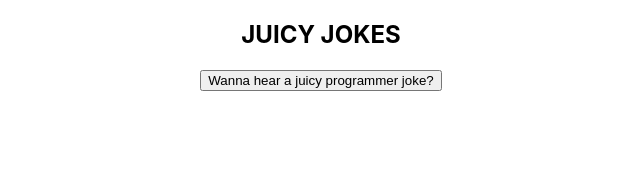
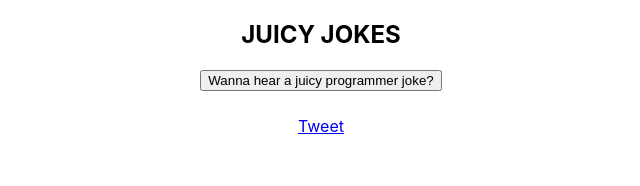
Before and after one commit to GoksenCodes/juicy-jokes, a React (Create React App) app: page / in a window 1280 px wide. Shown: the top 186 px of the page, without its empty margins (319-959 px from the left). Built offline with nearby package versions, Linux system fonts and the light colour scheme.

Commit message:
add tweet button

```diff
--- a/src/HomePage.js
+++ b/src/HomePage.js
@@ -30,14 +30,28 @@ export default function HomePage() {
     fetchRandomJoke();
   };
 
+  const handleSecondJokeClick = event => {
+    event.preventDefault();
+    setSetup("");
+    setPunchline("");
+    fetchRandomJoke();
+  };
+
   return (
     <div>
       <button onClick={handleClick}>Wanna hear a juicy programmer joke?</button>
       <h6>{setup}</h6>
       <h6>{punchline}</h6>
-      {punchline != "" ? (
-        <button onClick={handleClick}>Gimme more!</button>
+      {punchline !== "" ? (
+        <button onClick={handleSecondJokeClick}>Gimme more!</button>
       ) : null}
+      <a
+        className="twitter-share-button"
+        href={`https://twitter.com/intent/tweet?text=${setup}%20${punchline}`}
+        data-size="large"
+      >
+        Tweet
+      </a>
     </div>
   );
 }
```
